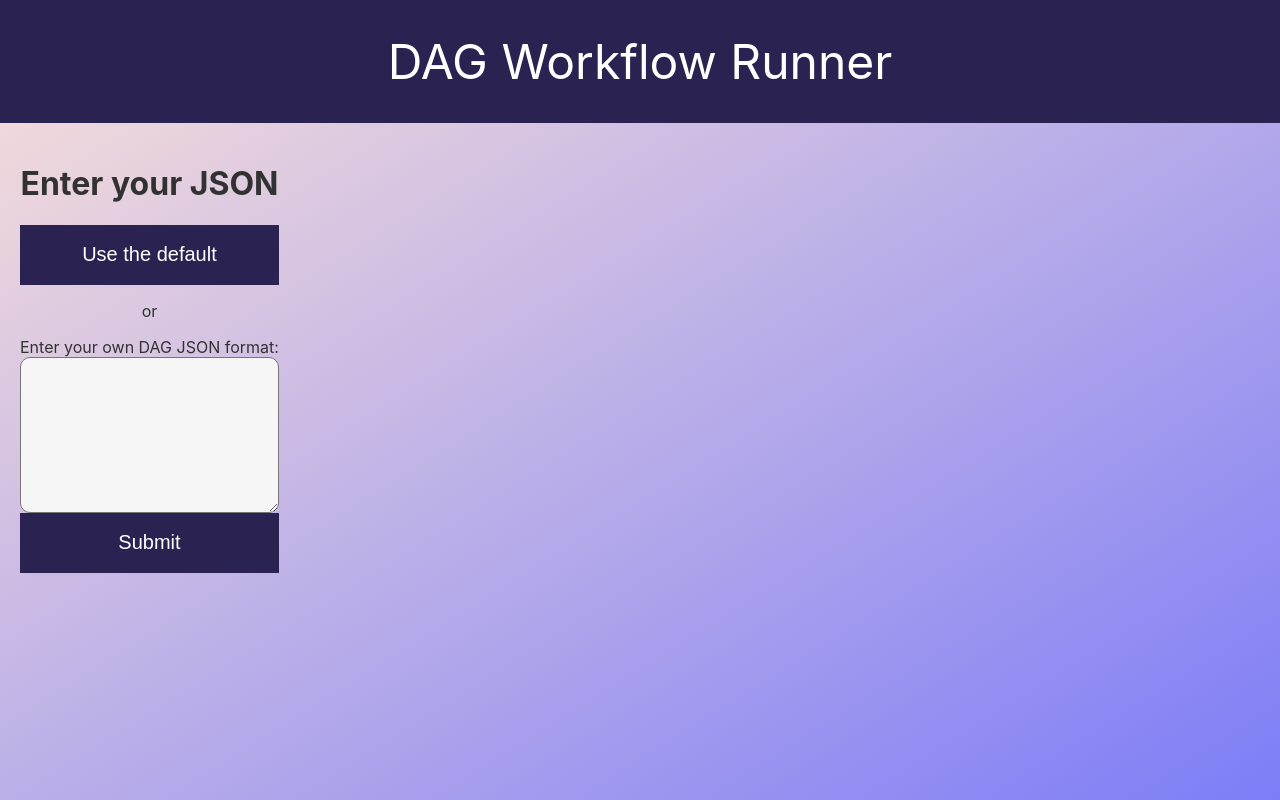
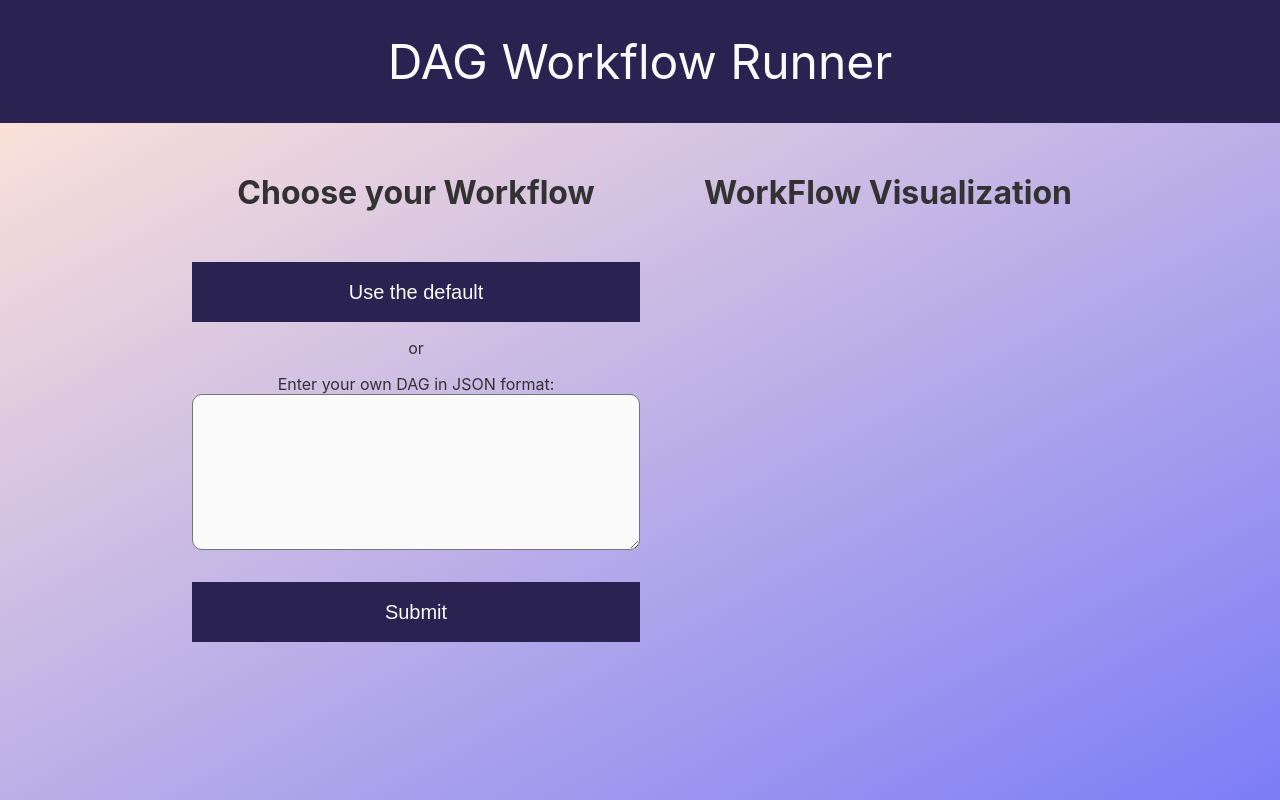
Before and after one commit to SashaBajzek/bighat-app, a React (Create React App) app: page / in a window 1280 px wide. Built offline with nearby package versions, Linux system fonts and the light colour scheme.

Commit message:
color consolidation

```diff
--- a/src/components/App/App.css
+++ b/src/components/App/App.css
@@ -1,15 +1,12 @@
 :root {
-  --background-primary: var(--bighat-peach);
-  --border-primary: rgb(50, 50, 50);
-  --border-primary: rgb(85, 70, 170);
-  --text-primary: rgb(50, 50, 50);
-  --text-accent: var(--white);
-  --background-color-accent: var(--bighat-dark-purple);
-  --background-color-accent-hover-focus: var(--bighat-medium-purple);
-  --background-color-accent-active: var(--bighat-medium-purple);
-  --white: rgb(255, 255, 255);
-  --white-hover-focus: rgb(235, 235, 235);
-  --white-active: rgb(230, 230, 230);
+  --background-dark: var(--bighat-dark-purple);
+  --background-dark-active: var(--bighat-medium-purple);
+  --background-light: var(--white);
+  --border-primary: var(--bighat-dark-purple);
+  --box-shadow-color: var(--bighat-medium-purple);
+  --text-color-dark: rgb(50, 50, 50);
+  --text-color-light: var(--white);
+  --white: rgb(250, 250, 250);
   --bighat-dark-purple: rgb(42, 34, 81);
   --bighat-medium-purple: rgb(125, 125, 247);
   --bighat-grey: rgb(246, 246, 246);
@@ -19,11 +16,8 @@
 }
 
 html {
-  background: linear-gradient(
-    to bottom right,
-    var(--bighat-peach),
-    var(--bighat-medium-purple)
-  );
+  background: var(--background-dark);
+  color: var(--text-color-dark);
 }
 
 *,
@@ -34,19 +28,54 @@ html {
 
 .App {
   block-size: 100vh;
+  display: flex;
+  flex-direction: column;
   text-align: center;
+
+  .layout {
+    display: flex;
+    flex-direction: column;
+    gap: 20px;
+    inline-size: 90vw;
+    justify-content: space-between;
+    margin: 0 auto;
+    padding-block: 20px;
+  }
 }
 
 .App-header {
-  color: var(--text-accent);
+  color: var(--text-color-light);
   background-color: var(--bighat-dark-purple);
   font-size: 3rem;
   padding-block: 2rem;
 }
 
 main {
+  background: linear-gradient(
+    to bottom right,
+    var(--bighat-peach),
+    var(--bighat-medium-purple)
+  );
   color: var(--text-primary);
-  display: flex;
-  justify-content: space-around;
-  margin: 20px;
+  flex-grow: 1;
 }
+
+@media (min-width: 800px) {
+  .App .layout {
+    flex-direction: row;
+    inline-size: 80vw;
+    padding-block: 50px;
+  }
+}
+
+@media (min-width: 1000px) {
+  .App .layout {
+    inline-size: 70vw;
+  }
+}
+
+@media (min-width: 1400px) {
+  .App .layout {
+    inline-size: 60vw;
+  }
+}
--- a/src/components/App/App.js
+++ b/src/components/App/App.js
@@ -39,8 +39,10 @@ function App() {
     <div className="App">
       <header className="App-header">DAG Workflow Runner</header>
       <main>
-        <SubmitDAGForm onSubmit={onSubmit} />
-        <WorkflowList nodes={nodes} />
+        <div className="layout">
+          <SubmitDAGForm onSubmit={onSubmit} />
+          <WorkflowList nodes={nodes} />
+        </div>
       </main>
     </div>
   );
--- a/src/components/SubmitDAGForm/SubmitDAGForm.css
+++ b/src/components/SubmitDAGForm/SubmitDAGForm.css
@@ -1,12 +1,18 @@
 .SubmitDAGForm {
   display: flex;
   flex-direction: column;
+  inline-size: 100%;
+
+  h1 {
+    margin: 0;
+    padding-block-end: 50px;
+  }
 
   button {
-    background: var(--background-color-accent);
+    background: var(--background-dark);
     block-size: 60px;
     border-width: 0;
-    color: white;
+    color: var(--text-color-light);
     flex-shrink: 0;
     font-size: 20px;
     inline-size: 100%;
@@ -17,14 +23,9 @@
     }
 
     &:hover,
-    &:focus-visible {
-      background: var(--background-color-accent-hover-focus);
-      transition: background-color 0.2s;
-    }
-
-    &:active,
-    &:focus-visible {
-      background: var(--background-color-accent-active);
+    &:focus-visible,
+    &:active {
+      background: var(--background-dark-active);
       transition: background-color 0.2s;
     }
   }
@@ -34,7 +35,18 @@
   }
 
   textarea {
-    background-color: var(--bighat-grey);
+    background-color: var(--background-light);
     border-radius: 10px;
   }
+
+  .submit-button {
+    margin-block-start: 2rem;
+  }
 }
+
+@media (min-width: 1000px) {
+  .SubmitDAGForm {
+    max-inline-size: 500px;
+    inline-size: 35vw;
+  }
+}
--- a/src/components/SubmitDAGForm/SubmitDAGForm.js
+++ b/src/components/SubmitDAGForm/SubmitDAGForm.js
@@ -29,10 +29,10 @@ function SubmitDAGForm({ onSubmit }) {
 
   return (
     <form className="SubmitDAGForm" onSubmit={handleSubmit}>
-      <h1>Enter your JSON</h1>
+      <h1>Choose your Workflow</h1>
       <button onClick={useDefaultExample}>Use the default</button>
       <div className="divider">or</div>
-      <label htmlFor="dag-input">Enter your own DAG JSON format:</label>
+      <label htmlFor="dag-input">Enter your own DAG in JSON format:</label>
       <textarea
         aria-describedby={"error"}
         id="dag-input"
@@ -42,7 +42,9 @@ function SubmitDAGForm({ onSubmit }) {
         value={DAGText}
       />
       <div id="error">{errorMessage}</div>
-      <button type="submit">Submit</button>
+      <button className="submit-button" type="submit">
+        Submit
+      </button>
     </form>
   );
 }
--- a/src/components/WorkflowItem/WorkflowItem.css
+++ b/src/components/WorkflowItem/WorkflowItem.css
@@ -1,7 +1,8 @@
 .WorkflowItem {
-  background-color: rgb(245, 245, 255);
+  background-color: var(--background-light);
   border: 1px solid var(--border-primary);
   border-radius: 10px;
+  box-shadow: 0px 0px 2px 1px var(--box-shadow-color);
   inline-size: 200px;
   padding-block: 1.2rem;
   padding-inline: 2rem;
--- a/src/components/WorkflowList/WorkflowList.css
+++ b/src/components/WorkflowList/WorkflowList.css
@@ -1,6 +1,18 @@
 .WorkflowList {
-  list-style-type: none;
-  margin: 0 auto;
-  max-width: 400px;
-  padding: 0;
+  align-items: center;
+  display: flex;
+  flex-direction: column;
+  min-width: 400px;
+
+  h2 {
+    font-size: 2rem;
+    margin: 0;
+    padding-block-end: 50px;
+  }
+
+  ul {
+    list-style-type: none;
+    margin: 0 auto;
+    padding: 0;
+  }
 }
--- a/src/components/WorkflowList/WorkflowList.js
+++ b/src/components/WorkflowList/WorkflowList.js
@@ -3,11 +3,14 @@ import "./WorkflowList.css";
 
 function WorkflowList({ nodes }) {
   return (
-    <ul className="WorkflowList">
-      {nodes.map((node) => (
-        <WorkflowItem key={node.id} text={node.text} time={node.time} />
-      ))}
-    </ul>
+    <div className="WorkflowList">
+      <h2>WorkFlow Visualization</h2>
+      <ul>
+        {nodes.map((node) => (
+          <WorkflowItem key={node.id} text={node.text} time={node.time} />
+        ))}
+      </ul>
+    </div>
   );
 }
 
```
